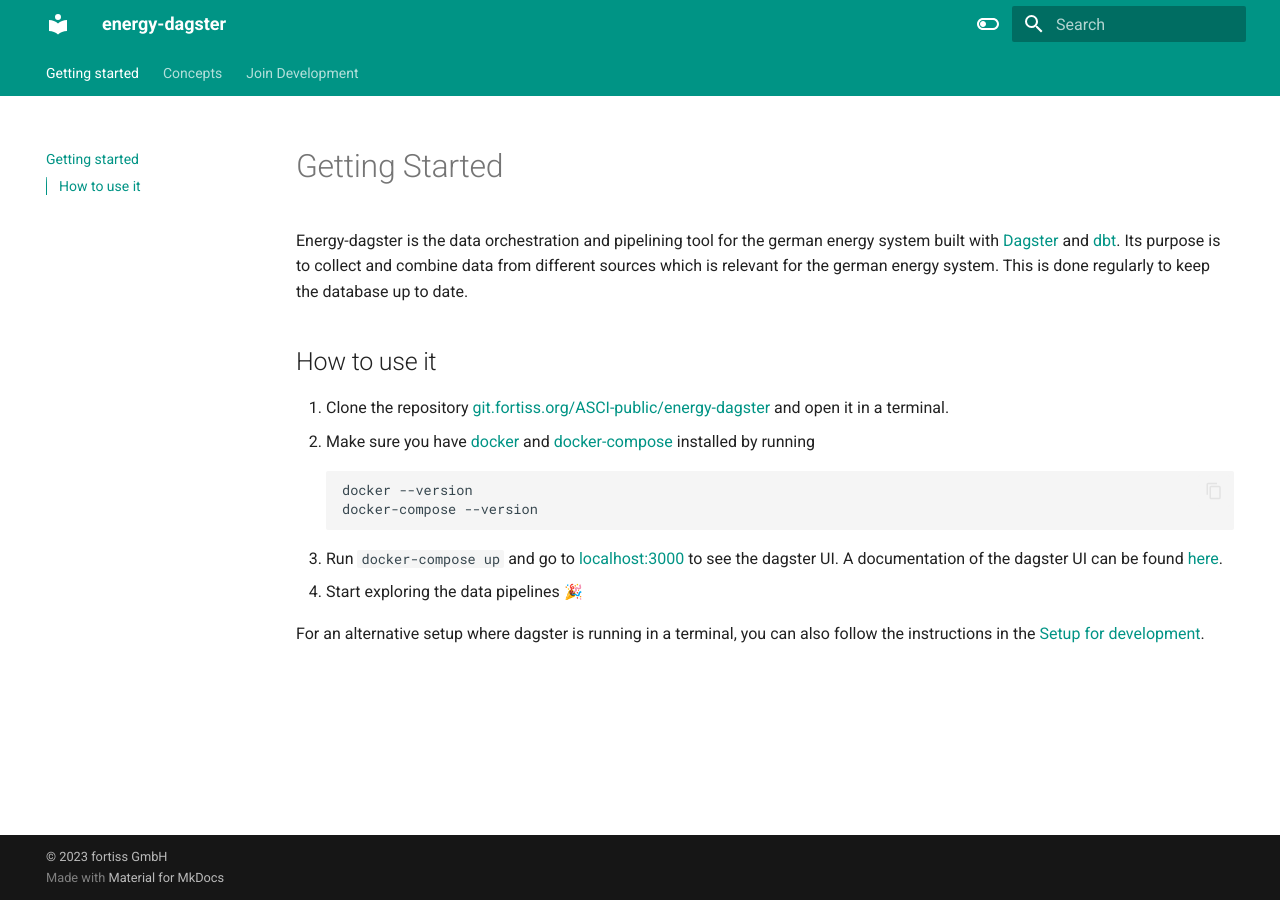
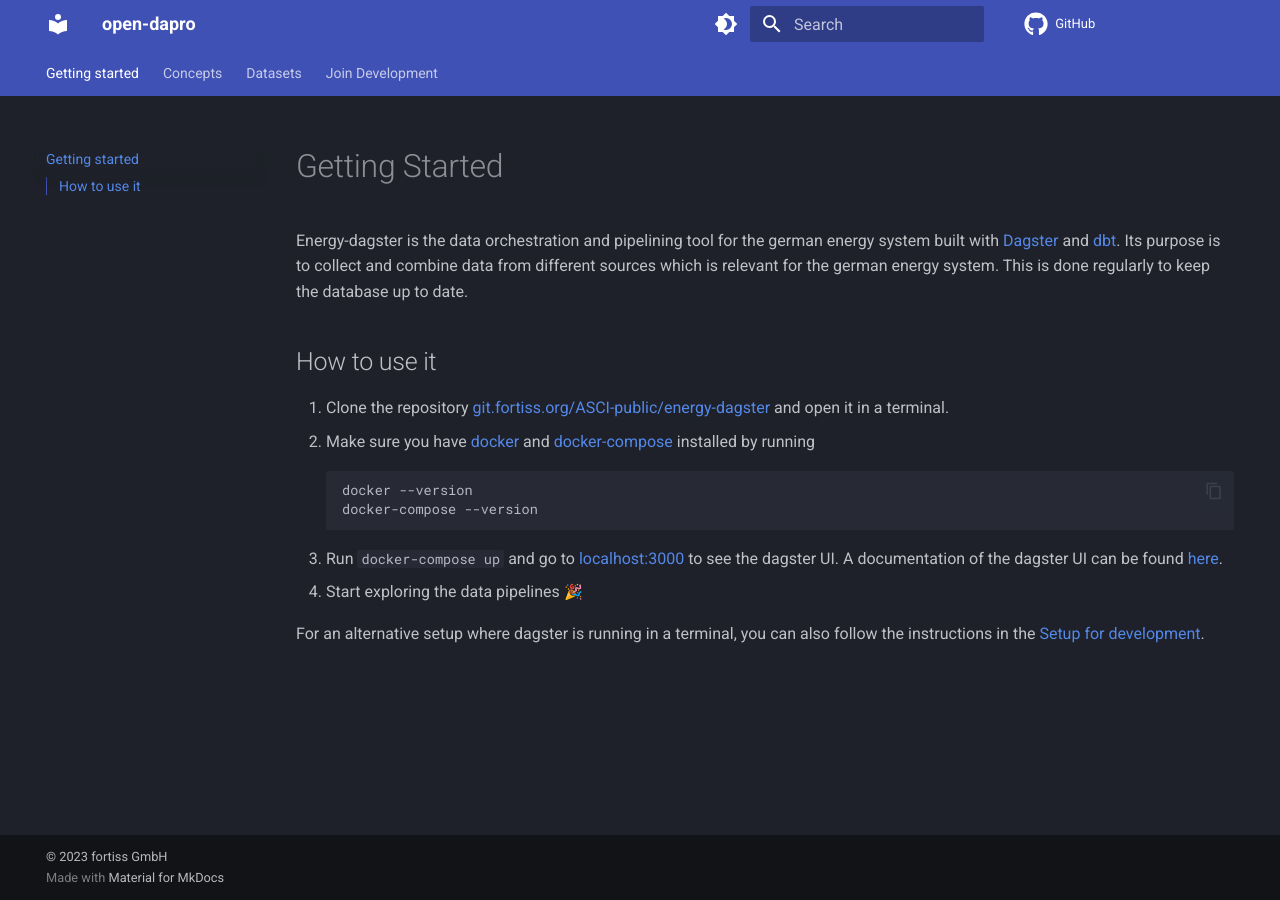
Before and after one commit to OpenEnergyPlatform/open-dapro, an MkDocs documentation site: the page built from docs/index.md, in a window 1280 px wide. Built offline with MkDocs 1.6.1 and Material for MkDocs 9.7.7, drawn with Linux system fonts in a browser that asks for light colours; emoji names are drawn with the system emoji font; comment, search, counter and statistics services are not loaded.

Commit message:
Change to OEP layout

```diff
--- a/mkdocs.yml
+++ b/mkdocs.yml
@@ -1,4 +1,4 @@
-site_name: energy-dagster
+site_name: open-dapro
 theme:
   name: material
   features:
@@ -15,18 +15,18 @@
     - content.code.copy
   language: en
   palette:
+    # Palette toggle for dark mode
+    - scheme: slate
+      toggle:
+        icon: material/brightness-4
+        name: Switch to light mode
+    # Palette toggle for light mode
     - scheme: default
       toggle:
-        icon: material/toggle-switch-off-outline
+        icon: material/brightness-7
         name: Switch to dark mode
-      primary: teal
-      accent: purple
-    - scheme: slate
-      toggle:
-        icon: material/toggle-switch
-        name: Switch to light mode
-      primary: teal
-      accent: lime
+  icon:
+    repo: fontawesome/brands/github
 plugins:
   - search
   - mkdocstrings:
@@ -38,6 +38,7 @@
   - pymdownx.inlinehilite
   - pymdownx.snippets
   - admonition
+  - tables
   - pymdownx.arithmatex:
       generic: true
   - footnotes
@@ -53,16 +54,20 @@
       emoji_index: !!python/name:materialx.emoji.twemoji
       emoji_generator: !!python/name:materialx.emoji.to_svg
 
+
 nav:
   - Getting started: index.md
   - Concepts:
     - Dagster and dbt: dagster_and_dbt.md
     - User Interface: user_interface.md
+  - Datasets: datasets.md
   - Join Development:
     - Setup for Development: developing/setup_development.md
     - dbt style guide: developing/dbt_style_guide.md
 
-
+repo_url: https://github.com/OpenEnergyPlatform/open-dapro
+site_description: A Collection of Automated Data Pipelines for the German Energy System
+site_dir: _build
 
 copyright: |
   &copy; 2023 <a href="https://fortiss.org"  target="_blank" rel="noopener">fortiss GmbH</a>
```
